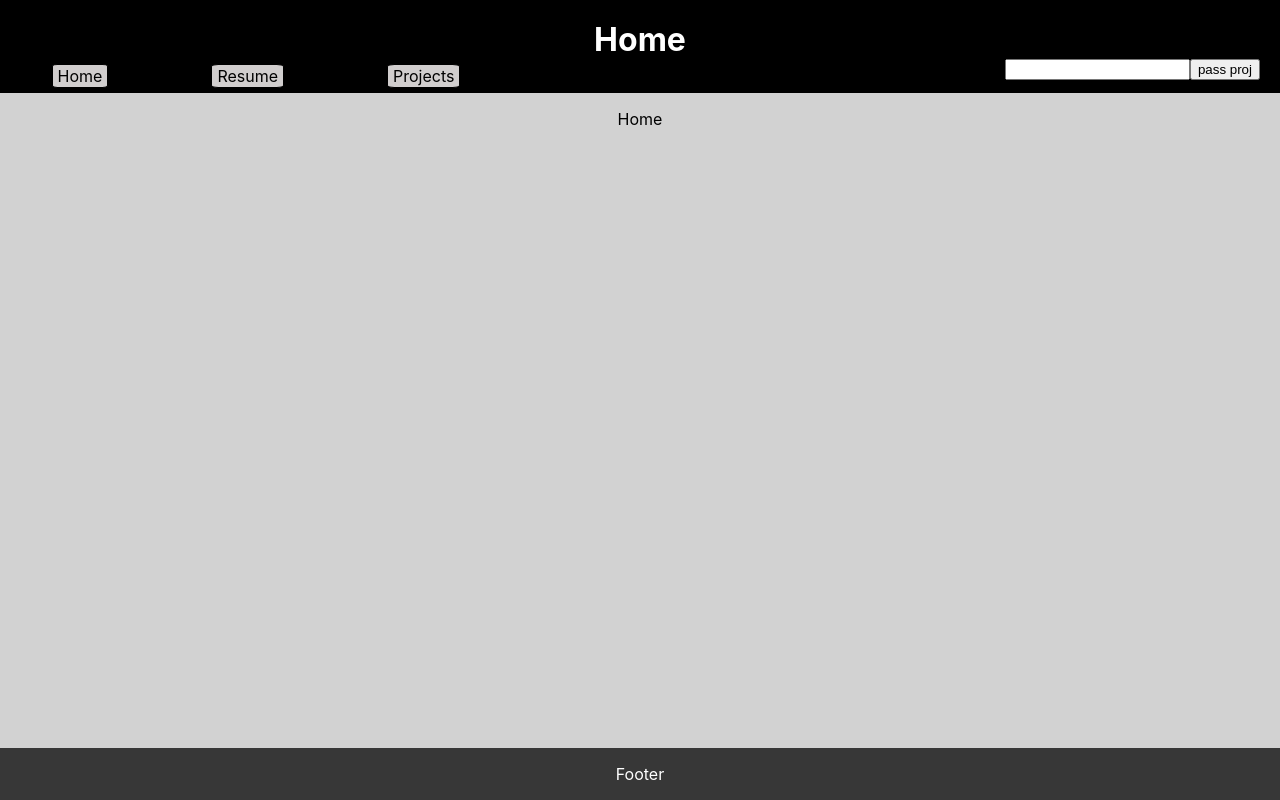
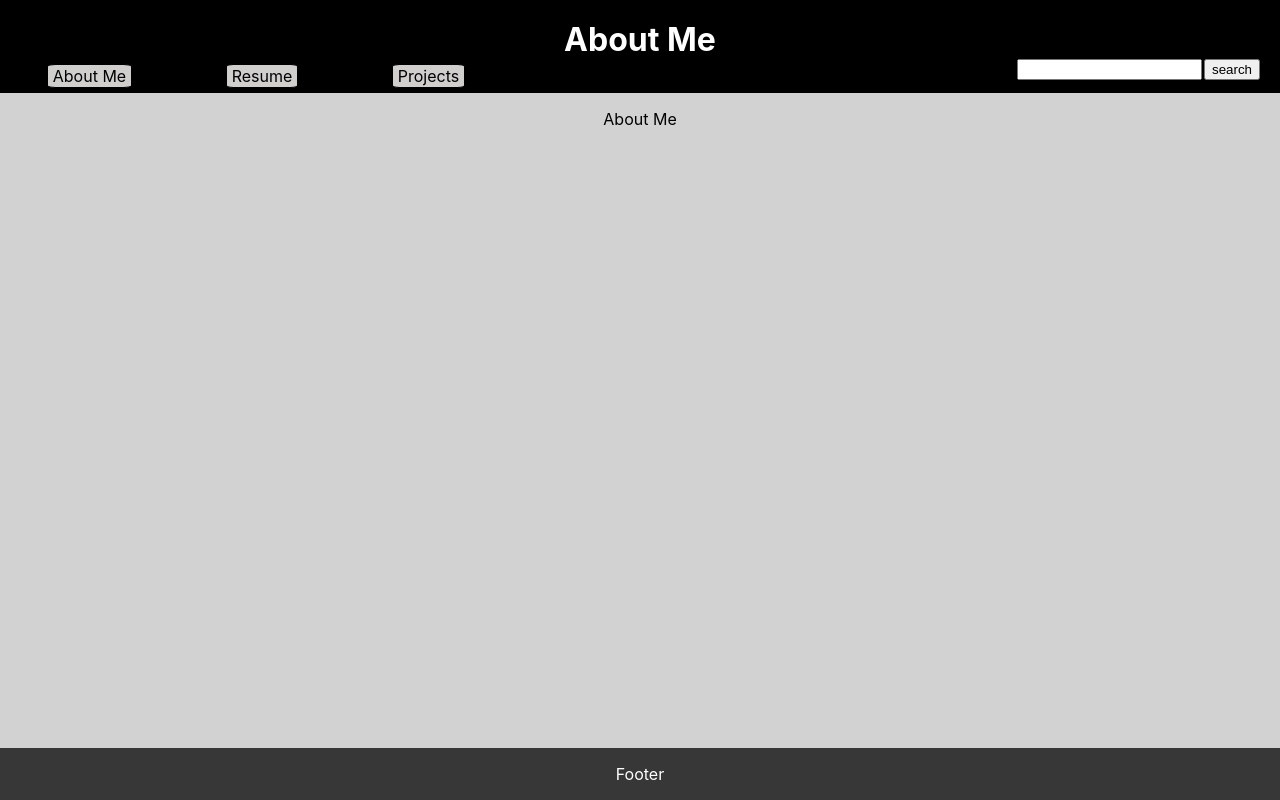
Before and after one commit to rainydaysgameplays/Personal-Projects-Front-End, a React (Create React App) app: page / in a window 1280 px wide. Built offline with nearby package versions, Linux system fonts and the light colour scheme.

Commit message:
search button passing data

```diff
--- a/src/App.css
+++ b/src/App.css
@@ -35,6 +35,9 @@
   right: 0;
   height: min-content;
 }
+#headerSearch{
+  margin-right: 2px;
+}
 
 
 #headerLinks{
--- a/src/Components/Portfolio/Header.jsx
+++ b/src/Components/Portfolio/Header.jsx
@@ -5,9 +5,15 @@ export default function Header({ setProjectState, Title }) {
 
     function projState(){
         if(setProjectState !== undefined){
-            setProjectState("After Search")
+            let searchInput = document.getElementById('headerSearch').value
+            setProjectState(searchInput)
         }
-
+    }
+    function onKeyDown(e){
+        if(e.keyCode === 13 && setProjectState !== undefined){
+            let searchInput = document.getElementById('headerSearch').value
+            setProjectState(searchInput)
+        }
     }
     return (
         <div id='portHeader'>
@@ -15,14 +21,14 @@ export default function Header({ setProjectState, Title }) {
 
             <div id='headerNav'>
             <div id='headerLinks'>
-                <Link to={'/'} className='indHeaderLink'>Home</Link>
+                <Link to={'/'} className='indHeaderLink'>About Me</Link>
                 <Link to={'/Resume'} className='indHeaderLink'>Resume</Link>
                 <Link to={'/Projects'} className='indHeaderLink'>Projects</Link>
             </div>
             <div id='searchContainer'>
-                <label for="headerSearch"></label>
-                <input type="search" id='headerSearch'/>
-                <button onClick={projState}>pass proj</button>
+                <label htmlFor="headerSearch"></label>
+                <input type="search" id='headerSearch' onKeyDown={onKeyDown}/>
+                <button onClick={projState}>search</button>
             </div>
             </div>
 
--- a/src/Components/Portfolio/Home.jsx
+++ b/src/Components/Portfolio/Home.jsx
@@ -5,8 +5,8 @@ import Header from './Header';
 export default function Home() {
     return (
         <div className='portContent'>
-            <Header Title={"Home"}/>
-                <p>Home</p>
+            <Header Title={"About Me"}/>
+                <p>About Me</p>
             <Footer />
         </div>
     );
```
